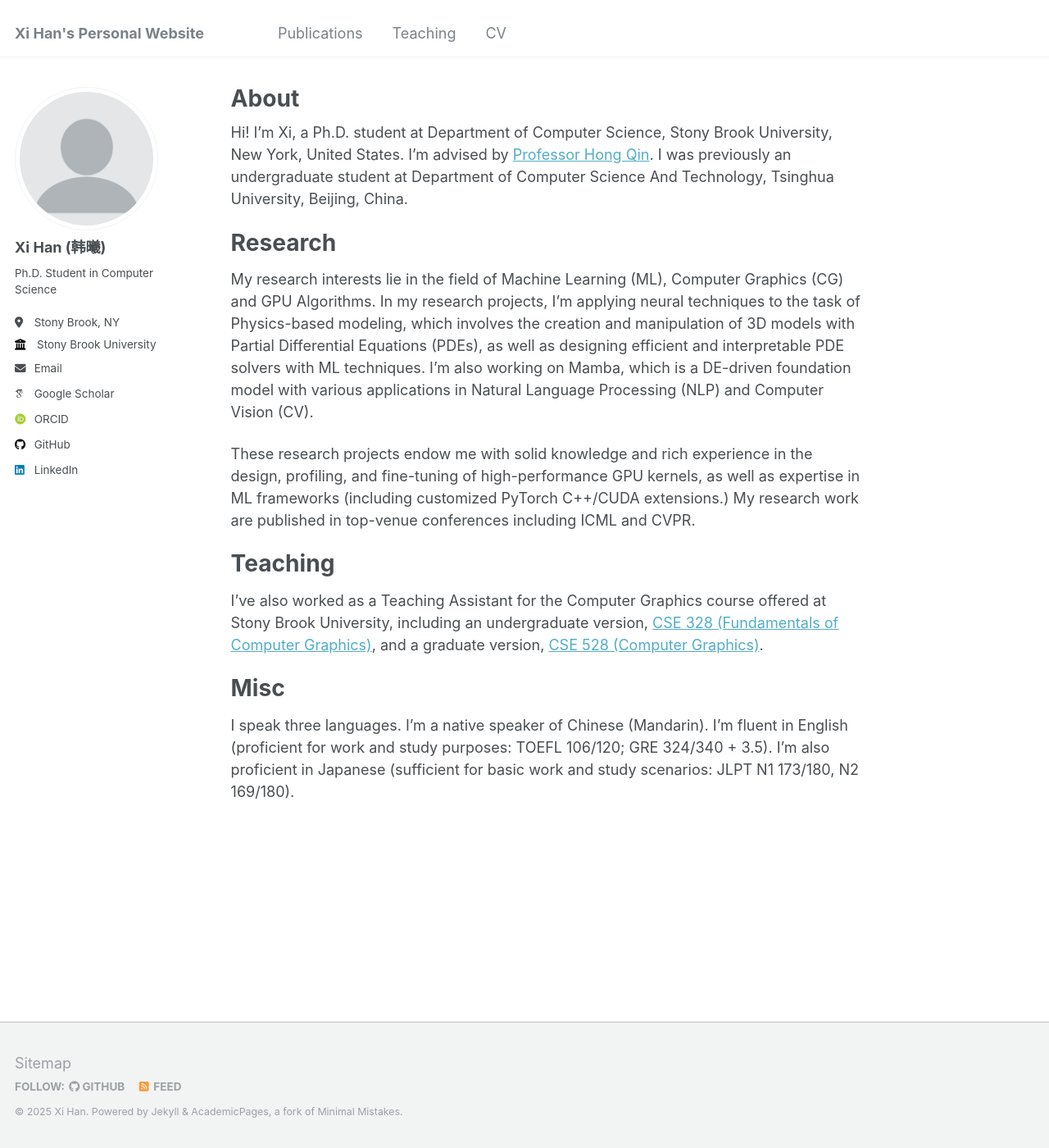
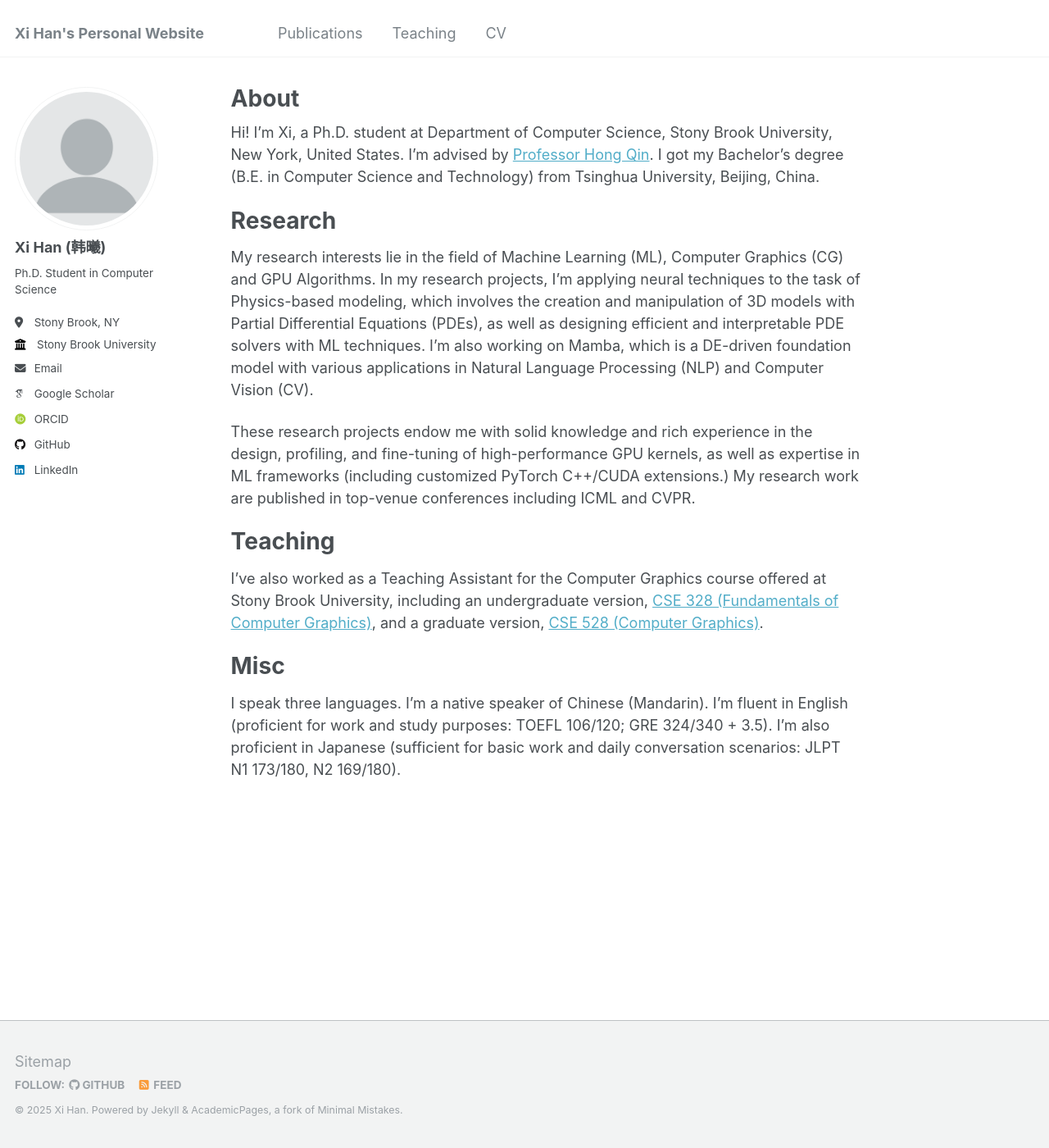
Before and after one commit to AXIHIXA/axihixa.github.io, a Jekyll site: the page built from _pages/about.md, in a window 1280 px wide and 1400 px high. Shown: the whole window at 82% size. Built offline with Jekyll 4.4.1, drawn with Linux system fonts in a browser that asks for light colours; some web fonts are replaced.

Commit message:
Update About

```diff
--- a/_pages/about.md
+++ b/_pages/about.md
@@ -7,7 +7,7 @@ redirect_from:
   - /about.html
 ---
 
-Hi! I'm Xi, a Ph.D. student at Department of Computer Science, Stony Brook University, New York, United States. I'm advised by [Professor Hong Qin](https://www3.cs.stonybrook.edu/~qin/). I was previously an undergraduate student at Department of Computer Science And Technology, Tsinghua University, Beijing, China.
+Hi! I'm Xi, a Ph.D. student at Department of Computer Science, Stony Brook University, New York, United States. I'm advised by [Professor Hong Qin](https://www3.cs.stonybrook.edu/~qin/). I got my Bachelor's degree (B.E. in Computer Science and Technology) from Tsinghua University, Beijing, China.
 
 Research
 ======
@@ -24,4 +24,4 @@ I’ve also worked as a Teaching Assistant for the Computer Graphics course offe
 Misc
 ======
 
-I speak three languages. I’m a native speaker of Chinese (Mandarin). I’m fluent in English (proficient for work and study purposes: TOEFL 106/120; GRE 324/340 + 3.5). I’m also proficient in Japanese (sufficient for basic work and study scenarios: JLPT N1 173/180, N2 169/180).
+I speak three languages. I’m a native speaker of Chinese (Mandarin). I’m fluent in English (proficient for work and study purposes: TOEFL 106/120; GRE 324/340 + 3.5). I’m also proficient in Japanese (sufficient for basic work and daily conversation scenarios: JLPT N1 173/180, N2 169/180).
```
